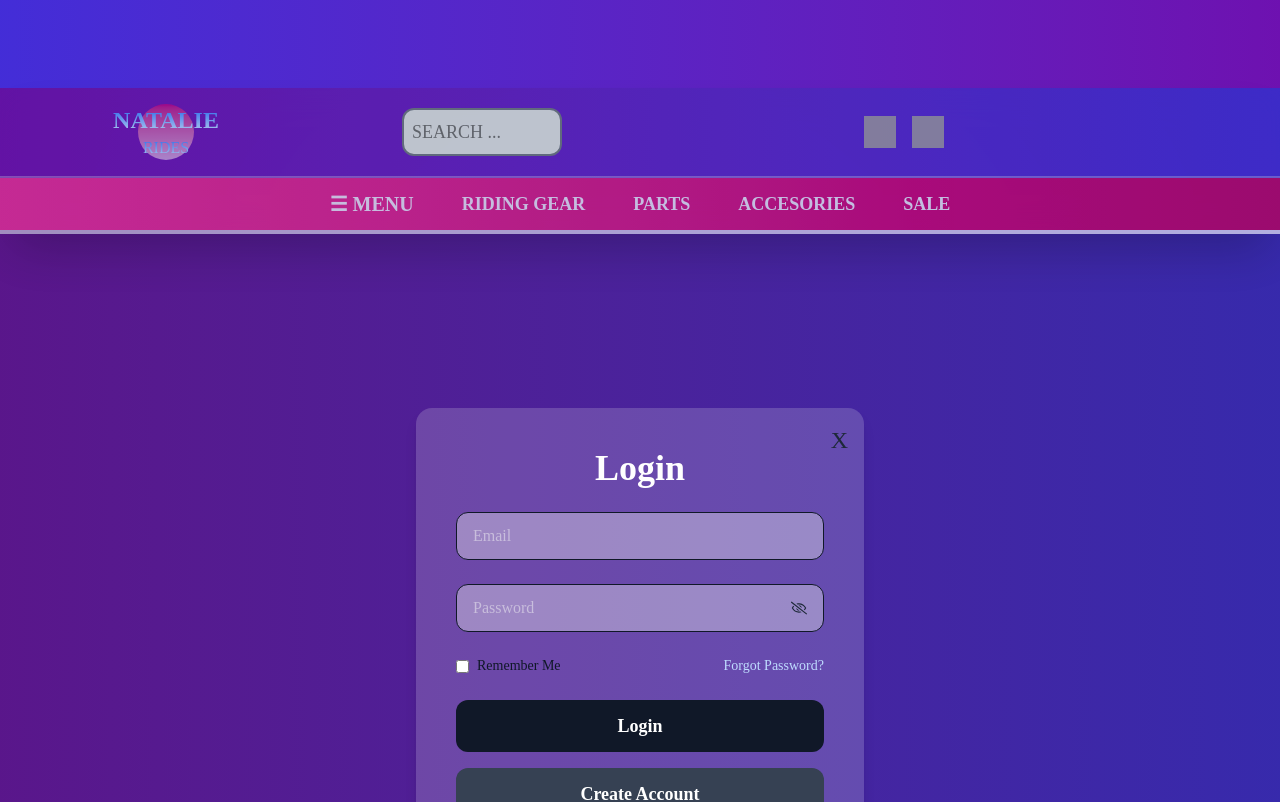
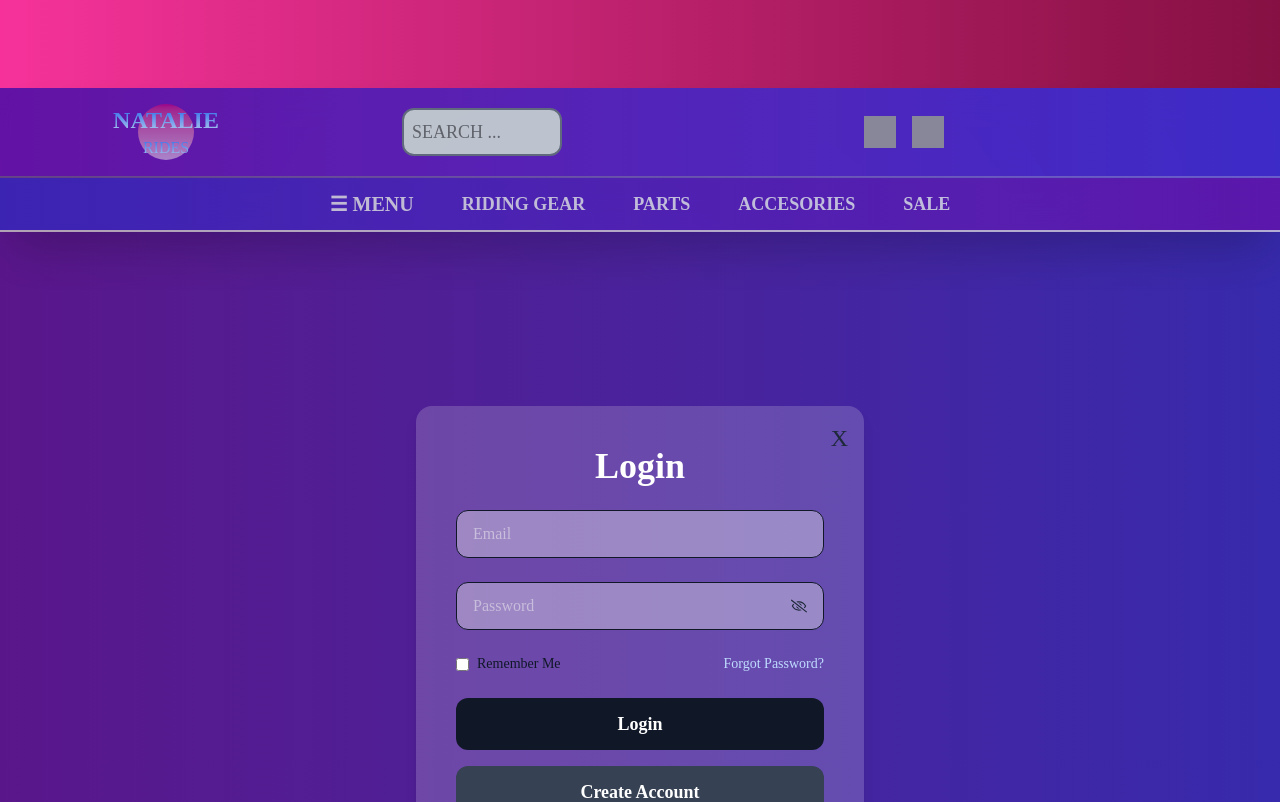
Before and after one commit to timphamvn33/Motorcycle_Shop, a React (Vite) app in the folder frontend/: page /Login in a window 1280 px wide. Shown: the top 802 px of the page. Built offline with nearby package versions, Linux system fonts and the light colour scheme; grey boxes are pictures that could not be loaded.

Commit message:
added riding gear front end

```diff
--- a/frontend/src/assets/components/sections/Navbar.jsx
+++ b/frontend/src/assets/components/sections/Navbar.jsx
@@ -5,7 +5,9 @@ import { RidingGear } from "./RidingGear";
 const navbarOption = [{name: "RIDING GEAR"}, {name: "PARTS"}, {name: "ACCESORIES"}, {name: "SALE"}];
 
 export const Navbar = ({isSmallScreen, isMobileMenuClick, setIsMobileMenuClick, isUserLogin}) => {
-    const [isHover, setIsHover] = useState(false);
+    const [isHoverMenu, setIsHoverMenu] = useState(false);
+    const [isHoverMenuContent, setIsHoverMenuContent] = useState(false);
+    const [lastY, setLastY] = useState(200);
     const clickMobileMenu = () => {
         setIsMobileMenuClick(prev => !prev);
     }
@@ -23,20 +25,42 @@ export const Navbar = ({isSmallScreen, isMobileMenuClick, setIsMobileMenuClick,
     const movetoHomePage = () => {
         navigate('/Home');
     }
-    const checkMouseHover = () => {
-        setIsHover(true)
-        console.log("heelo hover")
+    const checkMouseHover = (hoverName) => {
+        if(hoverName === "RIDING GEAR") {
+
+            setIsHoverMenu(true)
+            console.log("heelo hover")
+
+        }
+
     }
+
+    const mousePosition = (e) => {
+        const currentY = e.clientY;
+        console.log(e.clientY)
+        if(currentY < lastY) {
+            console.log("hhelo up")
+            setIsHoverMenu(false)
+        } else if (currentY > lastY) {
+            console.log("heelo down")
+            setIsHoverMenu(true)
+        }
+    }
+
     useEffect(() => {
-        console.log("isHover: ", isHover)
+        window.addEventListener("mousemove", mousePosition);
+        return () => {
+            window.removeEventListener("mousemove", mousePosition);
+        }
     })
+
 
 
 
     return (
         <>
             {/* Sale note running */}
-            <div className="text-center text-white bg-gradient-to-r from-indigo-700 to-purple-800 py-2">
+            <div className="text-center text-white bg-gradient-to-r py-2 from-pink-500 to-pink-900">
                 <div className="text-lg sm:text-lg md:text-xl lg:text-2xl font-bold flex justify-center items-center">
                     <div className="marquee-container">
                         <p className="animate-marquee bg-gradient-to-b from-cyan-500 to-cyan-50 bg-clip-text text-transparent m-5">
@@ -46,7 +70,7 @@ export const Navbar = ({isSmallScreen, isMobileMenuClick, setIsMobileMenuClick,
                 </div>
             </div>
 
-            <nav className="sticky top-0 left-0 w-full z-50 bg-gradient-to-r from-purple-800 to-indigo-700 opacity-90 shadow-2xl backdrop-blur-lg">
+            <nav className="sticky top-0 left-0 w-full z-50 bg-gradient-to-r from-purple-950 to-indigo-700 opacity-90 shadow-2xl backdrop-blur-lg">
 
                 {/* First Row: Logo, Search, Profile, Cart Icon */}
                 <div className={`p-5 grid ${isSmallScreen ? "grid-cols-2" : "grid-cols-4"} gap-6 justify-center items-center text-gray-300 bg-gradient-to-r from-purple-800 to-indigo-700 bg-opacity-80`}>
@@ -78,9 +102,9 @@ export const Navbar = ({isSmallScreen, isMobileMenuClick, setIsMobileMenuClick,
                         {isUserLogin ? (
                             <p onClick={moveToUserProfilePage} className="cursor-pointer text-sm lg:text-lg text-white">Hi! Customer</p>
                         ) : (
-                            <img src="/images/profile.png" alt="Profile" onClick={moveToLoginPage} className="cursor-pointer w-8 h-8 opacity-80" />
+                            <img src="/images/profile.png" alt="Profile" onClick={moveToLoginPage} className="cursor-pointer w-8 h-8 opacity-90" />
                         )}
-                        <img src="/images/cart.png" alt="Cart" className="w-8 h-8 opacity-80" />
+                        <img src="/images/cart.png" alt="Cart" className="w-8 h-8 opacity-90" />
 
                         {/* Mobile Menu Icon */}
                         {isSmallScreen && (
@@ -94,17 +118,17 @@ export const Navbar = ({isSmallScreen, isMobileMenuClick, setIsMobileMenuClick,
 
                 {/* Second Row: Menu Options (Aligned in a single row) */}
                 {!isSmallScreen && (
-                    <div className="flex justify-center items-center space-x-8 lg:space-x-12 text-sm lg:text-lg font-bold text-gray-50 py-3 bg-gradient-to-r from-pink-500 to-pink-700 opacity-80">
+                    <div className="flex justify-center items-center space-x-8 lg:space-x-12 text-sm lg:text-lg font-bold text-gray-50 py-3 bg-gradient-to-r from-indigo-700 to-purple-800  opacity-80">
                         {/* ☰ MENU at the end */}
-                        <span className="cursor-pointer text-lg lg:text-xl font-bold hover:bg-gradient-to-b from-purple-800 to-indigo-700 hover:bg-clip-text hover:text-transparent transition-all duration-100">
+                        <span className="cursor-pointer text-lg lg:text-xl font-bold hover:bg-gradient-to-b from-pink-500 to-pink-900 hover:bg-clip-text hover:text-transparent transition-all duration-100">
                             &#9776; MENU
                         </span>
                         {navbarOption?.map((option, index) => (
                             <span key={index}
                             // set ishover true or false when mouse is enter or leave
-                                onMouseEnter={checkMouseHover}
-                                onMouseLeave={() => setIsHover(false)}
-                            className="cursor-pointer hover:bg-gradient-to-b from-purple-800 to-indigo-700 hover:bg-clip-text hover:text-transparent transition-all duration-100">
+                                onMouseEnter={() => checkMouseHover(option.name)}
+                                onMouseLeave={() => setIsHoverMenu(false)}
+                            className="cursor-pointer hover:bg-gradient-to-b from-pink-500 to-pink-900 hover:bg-clip-text hover:text-transparent transition-all duration-100">
                                 {option.name}
                             </span>
                         ))}
@@ -112,13 +136,16 @@ export const Navbar = ({isSmallScreen, isMobileMenuClick, setIsMobileMenuClick,
 
                 )}
                 {/* Show RidingGear component if hovered over "RIDING GEAR" */}
-                {isHover && (
-                <div className="absolute top-36 left-0 w-full h-[100px] bg-gray-600 z-50 p-4 shadow-lg">
+                {(isHoverMenu || isHoverMenuContent) && (
+                <div onMouseEnter={() => setIsHoverMenuContent(true)}
+                    onMouseLeave ={() => setIsHoverMenuContent(false)}
+
+                    className="absolute top-36 left-0 w-full h-[250px] bg-gradient-to-r from-indigo-700 to-purple-800 z-50 p-4 shadow-lg">
                     <RidingGear />
                 </div>)}
 
                 {/* Divider */}
-                <div className="bg-gradient-to-r from-gray-300 to-white w-full h-1 opacity-70"></div>
+                <div className="bg-amber-50 w-full h-0.5 opacity-70"></div>
 
             </nav>
         </>
```
Also changed, not shown: frontend/src/assets/components/sections/RidingGear.jsx (indentation only).
